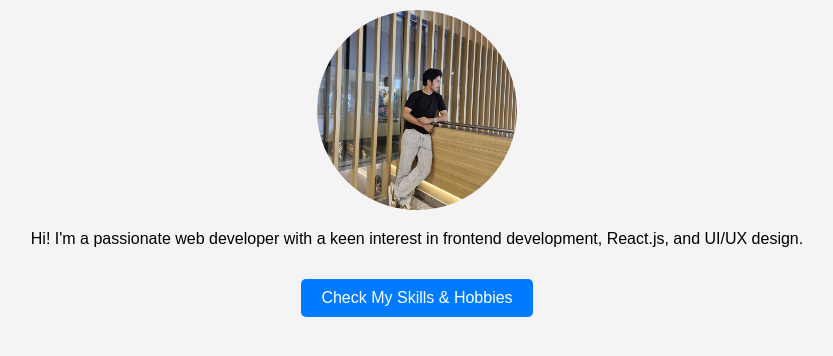
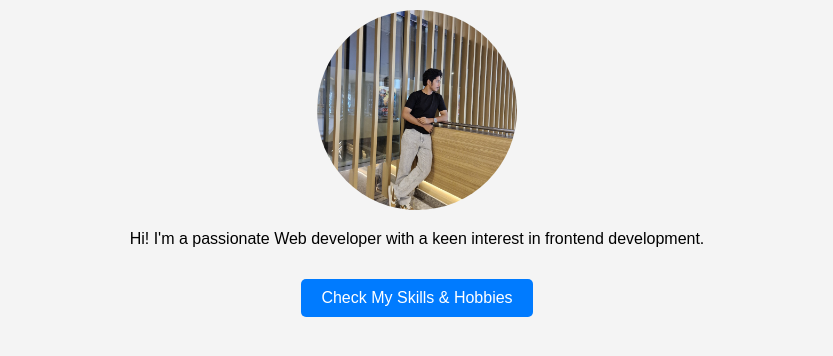
Before and after one commit to AkmalShaikh629/Express-, a website: page views/index.html in a window 1280 px wide. Shown: the part 108-464 px from the top of the page, without its empty margins (223-1056 px from the left). Drawn offline with Linux system fonts and the light colour scheme.

Commit message:
index.html

```diff
--- a/views/index.html
+++ b/views/index.html
@@ -10,7 +10,7 @@
     <div class="container">
         <h1>Hassan Shaikh</h1>
         <img src="/Qasim.jpg" alt="Akmal Shaikh" class="profile-pic">
-        <p>Hi! I'm a passionate web developer with a keen interest in frontend development, React.js, and UI/UX design.</p>
+        <p>Hi! I'm a passionate Web developer with a keen interest in frontend development.</p>
         <a href="/skills">Check My Skills & Hobbies</a>
     </div>
 </body>
```
